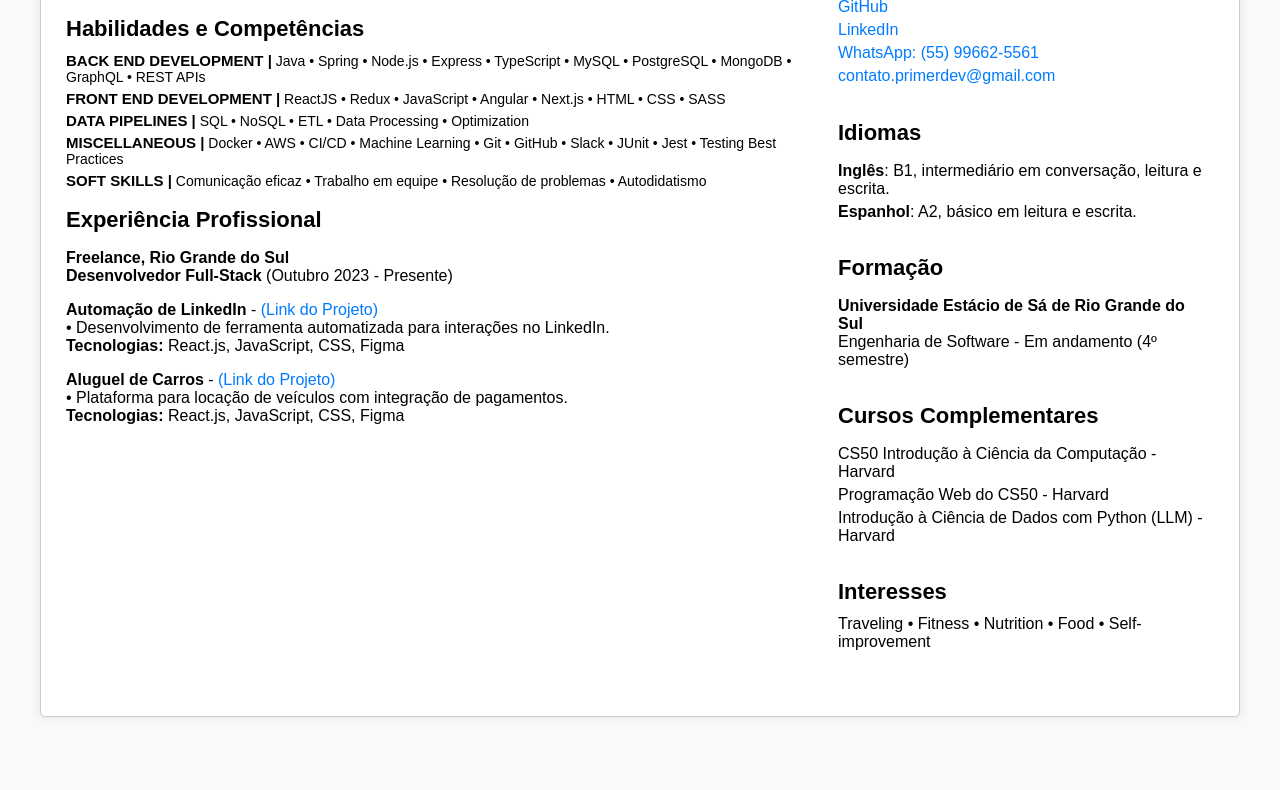
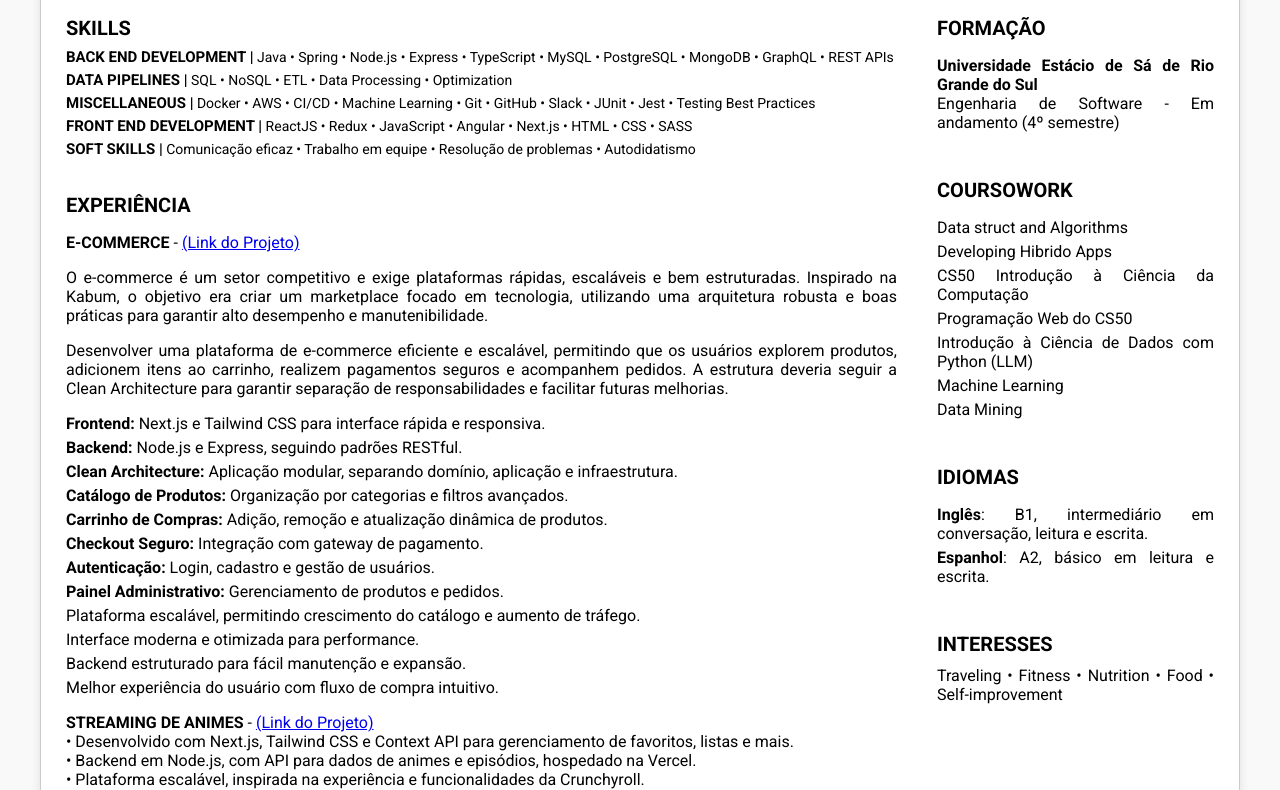
Before and after one commit to jefersonprimer/portfolio, a plain HTML site: page cv-fullstack2col.html in a window 1280 px wide. Shown: the part 131-921 px from the top of the page. Before the commit the page ends 868 px from the top, so only its background shows below. Drawn offline with Linux system fonts and the light colour scheme.

Commit message:
feat: estagio.html

```diff
--- a/cv-fullstack2col.html
+++ b/cv-fullstack2col.html
@@ -4,13 +4,21 @@
     <meta charset="UTF-8" />
     <meta name="viewport" content="width=device-width, initial-scale=1.0" />
     <meta name="description" content="Jeferson Primer - Desenvolvedor Full-Stack especializado em Java, Spring, Angular e React. Experiência com APIs, bancos de dados e interfaces responsivas." />
+    <link href="https://fonts.googleapis.com/css2?family=Roboto:wght@400;700&display=swap" rel="stylesheet">
     <title>Jeferson Primer</title>
     <style>
+      @page {
+        margin: 0;
+      }
+
       body {
-        margin: 20px 0;
+        margin: 0;
+        padding: 0;
         background-color: #f9f9f9;
-        font-family: Arial, Helvetica, sans-serif;
+        font-family: 'Roboto', Arial, sans-serif;
+        text-align: justify;
       }
+
       .container {
         max-width: 1200px;
         margin: 0 auto;
@@ -18,130 +26,157 @@
         box-sizing: border-box;
         background-color: #fff;
         border: 1px solid #ccc;
-        border-radius: 5px;
         box-shadow: 0 0 10px rgba(0, 0, 0, 0.1);
         display: flex;
+        flex-direction: column; /* Header fica acima */
         gap: 20px;
       }
+
+      h1 {
+        margin: 0;
+        font-size: 24px;
+      }
+
+      h2 {
+        margin: 10px 0px;
+        font-size: 20px;
+      }
+
+      .content {
+        display: flex;
+        gap: 40px;
+      }
+
       .left-column {
-        flex: 2;
+        flex: 900px;
       }
+
       .right-column {
-        flex: 1;
+        flex: 300px;
         display: flex;
         flex-direction: column;
-        padding-bottom: 40px;
       }
-      header {
-        text-align: left;
-      }
-      h1 {
-        margin: 0;
-        font-size: 22px;
-      }
-      h2 {
-        margin-bottom: 10px;
-        font-size: 22px;
-      }
+
       ul {
         list-style-type: none;
         padding: 0;
       }
+
       li {
         margin-bottom: 5px;
       }
-      a {
-        color: #007bff;
-        text-decoration: none;
+
+      .skills-list p {
+        margin: 5px 0;
+        font-size: 14px;
       }
-      a:hover {
-        text-decoration: underline;
+
+      .skills-list strong {
+        font-size: 15px;
       }
 
       /* Melhorias no mobile */
       @media only screen and (max-width: 600px) {
-        .container {
+        .content {
           flex-direction: column;
         }
         .right-column {
           margin-top: 20px;
         }
       }
-
-      .skills-list p {
-        margin: 5px 0;
-        font-size: 14px;
-      }
-      .skills-list strong {
-        font-size: 15px;
-      }
     </style>
   </head>
   <body>
     <div class="container">
-      <div class="left-column">
       <header>
         <h1>Jeferson Primer</h1>
         <h2>Desenvolvedor Full-Stack Web</h2>
+        <section class="links">
+          <div style="display: flex; gap: 5px; align-items: center;">
+            <div>Rio Grande do Sul</div>
+            <div>•</div>
+            <div><a href="https://jefersonprimer.github.io/" target="_blank">Portfólio</a></div>
+            <div>•</div>
+            <div><a href="https://github.com/jefersonprimer" target="_blank">GitHub</a></div>
+            <div>•</div>
+            <div><a href="https://linkedin.com/in/jeferson-primer" target="_blank">LinkedIn</a></div>
+            <div>•</div>
+            <div><a href="https://wa.me/996625561" target="_blank">(55)99662-5561</a></div>
+            <div>•</div>
+            <div><a href="mailto:contato.primerdev@gmail.com">contato.primerdev@gmail.com</a></div>
+          </div>
+        </section>
       </header>
-        <hr />
-        <section>
-          <h2>Habilidades e Competências</h2>
+
+      <div class="content">
+        <div class="left-column">
+          <section style="padding-bottom: 20px;">
+            <h2 style="margin-bottom: 8px;">SKILLS</h2>
             <div class="skills-list">
               <p><strong>BACK END DEVELOPMENT |</strong> Java • Spring • Node.js • Express • TypeScript • MySQL • PostgreSQL • MongoDB • GraphQL • REST APIs</p>
+              <p><strong>DATA PIPELINES |</strong> SQL • NoSQL • ETL • Data Processing • Optimization</p>
+              <p><strong>MISCELLANEOUS |</strong> Docker • AWS • CI/CD • Machine Learning • Git • GitHub • Slack • JUnit • Jest • Testing Best Practices</p>
               <p><strong>FRONT END DEVELOPMENT |</strong> ReactJS • Redux • JavaScript • Angular • Next.js • HTML • CSS • SASS</p>
-            <p><strong>DATA PIPELINES |</strong> SQL • NoSQL • ETL • Data Processing • Optimization </p>
-            <p><strong>MISCELLANEOUS |</strong> Docker • AWS • CI/CD • Machine Learning • Git • GitHub • Slack • JUnit • Jest • Testing Best Practices</p>
               <p><strong>SOFT SKILLS |</strong> Comunicação eficaz • Trabalho em equipe • Resolução de problemas • Autodidatismo</p>
             </div>
           </section>
 
           <section>
-          <h2>Experiência Profissional</h2>
+            <h2 style="margin-bottom: 8px;">EXPERIÊNCIA</h2>
             <ul>
               <li>
-              <strong>Freelance, Rio Grande do Sul</strong> <br />
-              <strong>Desenvolvedor Full-Stack</strong> (Outubro 2023 - Presente)
-              <ul>
-                <li>
-                  <p>
-                    <strong>Automação de LinkedIn</strong> - <a href="https://github.com/jefersonprimer" target="_blank">(Link do Projeto)</a><br />
-                    • Desenvolvimento de ferramenta automatizada para interações no LinkedIn.<br />
-                    <strong>Tecnologias:</strong> React.js, JavaScript, CSS, Figma
+                <div class="bg-gray-100 p-6 rounded-lg shadow-lg max-w-2xl mx-auto">
+                  <strong>E-COMMERCE</strong> -
+                  <a href="https://github.com/jefersonprimer/streaming-anime" target="_blank">(Link do Projeto)</a><br />
+
+                  <p class="text-gray-700 mb-4">
+                      O e-commerce é um setor competitivo e exige plataformas rápidas, escaláveis e bem estruturadas. Inspirado na Kabum,
+                      o objetivo era criar um marketplace focado em tecnologia, utilizando uma arquitetura robusta e boas práticas para
+                      garantir alto desempenho e manutenibilidade.
                   </p>
+
+                  <p class="text-gray-700 mb-4">
+                      Desenvolver uma plataforma de e-commerce eficiente e escalável, permitindo que os usuários explorem produtos,
+                      adicionem itens ao carrinho, realizem pagamentos seguros e acompanhem pedidos. A estrutura deveria seguir a Clean
+                      Architecture para garantir separação de responsabilidades e facilitar futuras melhorias.
+                  </p>
+
+                  <ul class="list-disc list-inside text-gray-700 mb-4">
+                      <li><strong>Frontend:</strong> Next.js e Tailwind CSS para interface rápida e responsiva.</li>
+                      <li><strong>Backend:</strong> Node.js e Express, seguindo padrões RESTful.</li>
+                      <li><strong>Clean Architecture:</strong> Aplicação modular, separando domínio, aplicação e infraestrutura.</li>
+                      <li><strong>Catálogo de Produtos:</strong> Organização por categorias e filtros avançados.</li>
+                      <li><strong>Carrinho de Compras:</strong> Adição, remoção e atualização dinâmica de produtos.</li>
+                      <li><strong>Checkout Seguro:</strong> Integração com gateway de pagamento.</li>
+                      <li><strong>Autenticação:</strong> Login, cadastro e gestão de usuários.</li>
+                      <li><strong>Painel Administrativo:</strong> Gerenciamento de produtos e pedidos.</li>
+                  </ul>
+
+                  <ul class="list-disc list-inside text-gray-700">
+                      <li>Plataforma escalável, permitindo crescimento do catálogo e aumento de tráfego.</li>
+                      <li>Interface moderna e otimizada para performance.</li>
+                      <li>Backend estruturado para fácil manutenção e expansão.</li>
+                      <li>Melhor experiência do usuário com fluxo de compra intuitivo.</li>
+                  </ul>
+              </div>
+
               </li>
               <li>
                 <p>
-                    <strong>Aluguel de Carros</strong> - <a href="https://github.com/jefersonprimer" target="_blank">(Link do Projeto)</a><br />
-                    • Plataforma para locação de veículos com integração de pagamentos.<br />
-                    <strong>Tecnologias:</strong> React.js, JavaScript, CSS, Figma
+                  <strong>STREAMING DE ANIMES</strong> -
+                  <a href="https://github.com/jefersonprimer/streaming-anime" target="_blank">(Link do Projeto)</a><br />
+                  • Desenvolvido com Next.js, Tailwind CSS e Context API para gerenciamento de favoritos, listas e mais.<br />
+                  • Backend em Node.js, com API para dados de animes e episódios, hospedado na Vercel.<br />
+                  • Plataforma escalável, inspirada na experiência e funcionalidades da Crunchyroll.
                 </p>
-                </li>
-              </ul>
               </li>
             </ul>
           </section>
         </div>
+
         <div class="right-column">
-        <section>
-          <h2>Contato</h2>
-          <ul>
-            <li><a href="index02.html" target="_blank">Portfólio</a></li>
-            <li><a href="https://github.com/jefersonprimer" target="_blank">GitHub</a></li>
-            <li><a href="https://linkedin.com/in/jeferson-primer" target="_blank">LinkedIn</a></li>
-            <li><a href="https://wa.me/996625561" target="_blank">WhatsApp: (55) 99662-5561</a></li>
-            <li><a href="mailto:contato.primerdev@gmail.com">contato.primerdev@gmail.com</a></li>
-          </ul>
-        </section>
-        <section>
-          <h2>Idiomas</h2>
-          <ul>
-            <li><strong>Inglês</strong>: B1, intermediário em conversação, leitura e escrita.</li>
-            <li><strong>Espanhol</strong>: A2, básico em leitura e escrita.</li>
-          </ul>
-        </section>
-        <section>
-          <h2>Formação</h2>
+          <section style="margin-bottom: 20px;">
+            <h2>FORMAÇÃO</h2>
             <ul>
               <li>
                 <strong>Universidade Estácio de Sá de Rio Grande do Sul</strong><br />
@@ -149,19 +184,35 @@
               </li>
             </ul>
           </section>
-        <section>
-          <h2>Cursos Complementares</h2>
+
+          <section style="margin-bottom: 20px;">
+            <h2>COURSOWORK</h2>
             <ul>
-            <li>CS50 Introdução à Ciência da Computação - Harvard</li>
-            <li>Programação Web do CS50 - Harvard</li>
-            <li>Introdução à Ciência de Dados com Python (LLM) - Harvard</li>
+              <li>Data struct and Algorithms</li>
+              <li>Developing Hibrido Apps</li>
+              <li>CS50 Introdução à Ciência da Computação</li>
+              <li>Programação Web do CS50</li>
+              <li>Introdução à Ciência de Dados com Python (LLM)</li>
+              <li>Machine Learning</li>
+              <li>Data Mining</li>
             </ul>
           </section>
-        <section>
-          <h2>Interesses</h2>
+
+
+          <section style="margin-bottom: 20px;">
+            <h2>IDIOMAS</h2>
+            <ul>
+              <li><strong>Inglês</strong>: B1, intermediário em conversação, leitura e escrita.</li>
+              <li><strong>Espanhol</strong>: A2, básico em leitura e escrita.</li>
+            </ul>
+          </section>
+
+          <section style="margin-bottom: 20px;">
+            <h2>INTERESSES</h2>
             <div>Traveling • Fitness • Nutrition • Food • Self-improvement</div>
           </section>
         </div>
       </div>
+    </div>
   </body>
 </html>
```
Also changed, not shown: curriculo-mobile.html (+1 -1 lines), estagio.html (added, +204 -0 lines), curriculo-fullstatck.html (line endings or trailing spaces), 1 other file. Lines whose indentation alone changed are shown as unchanged.
